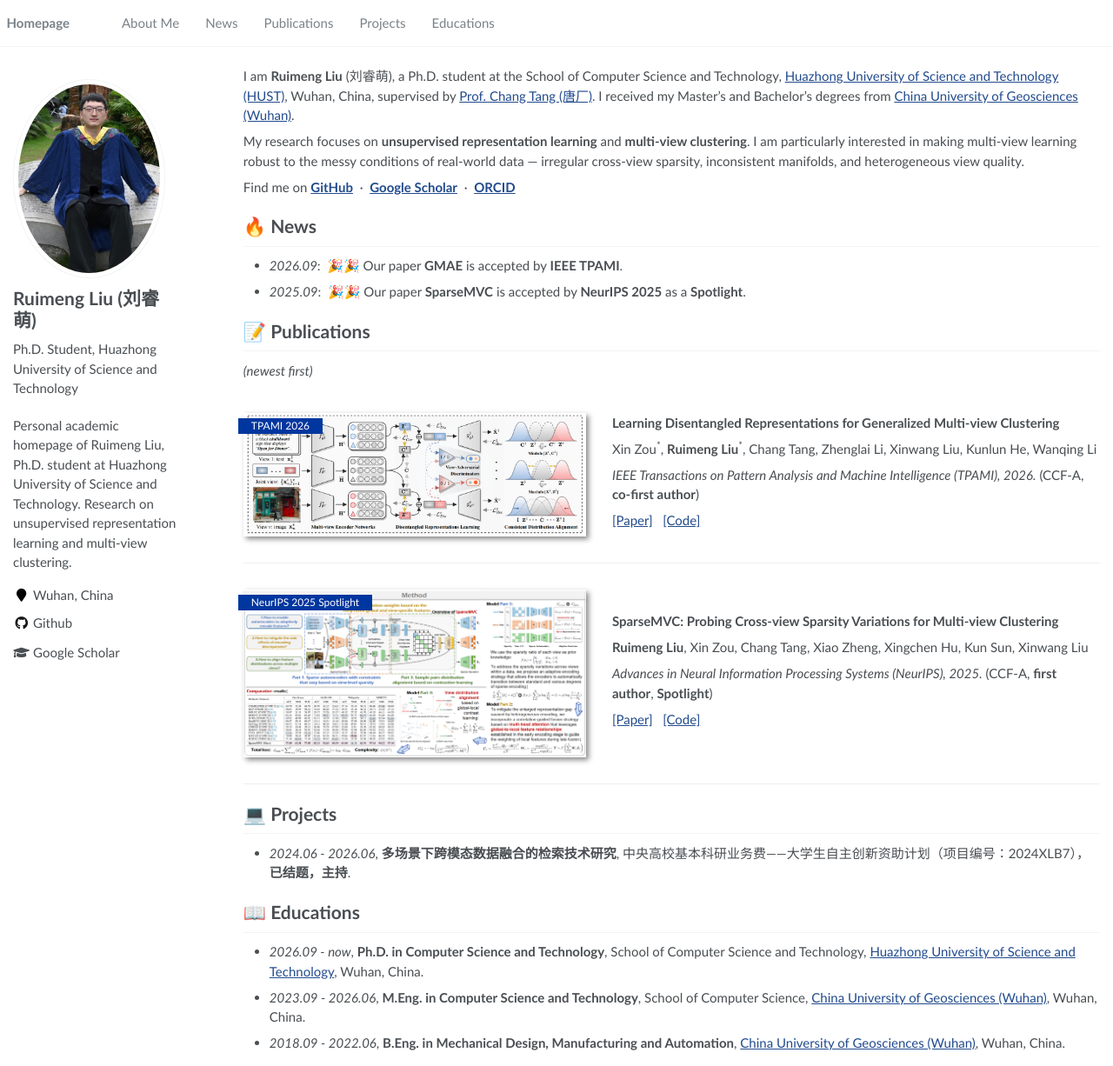
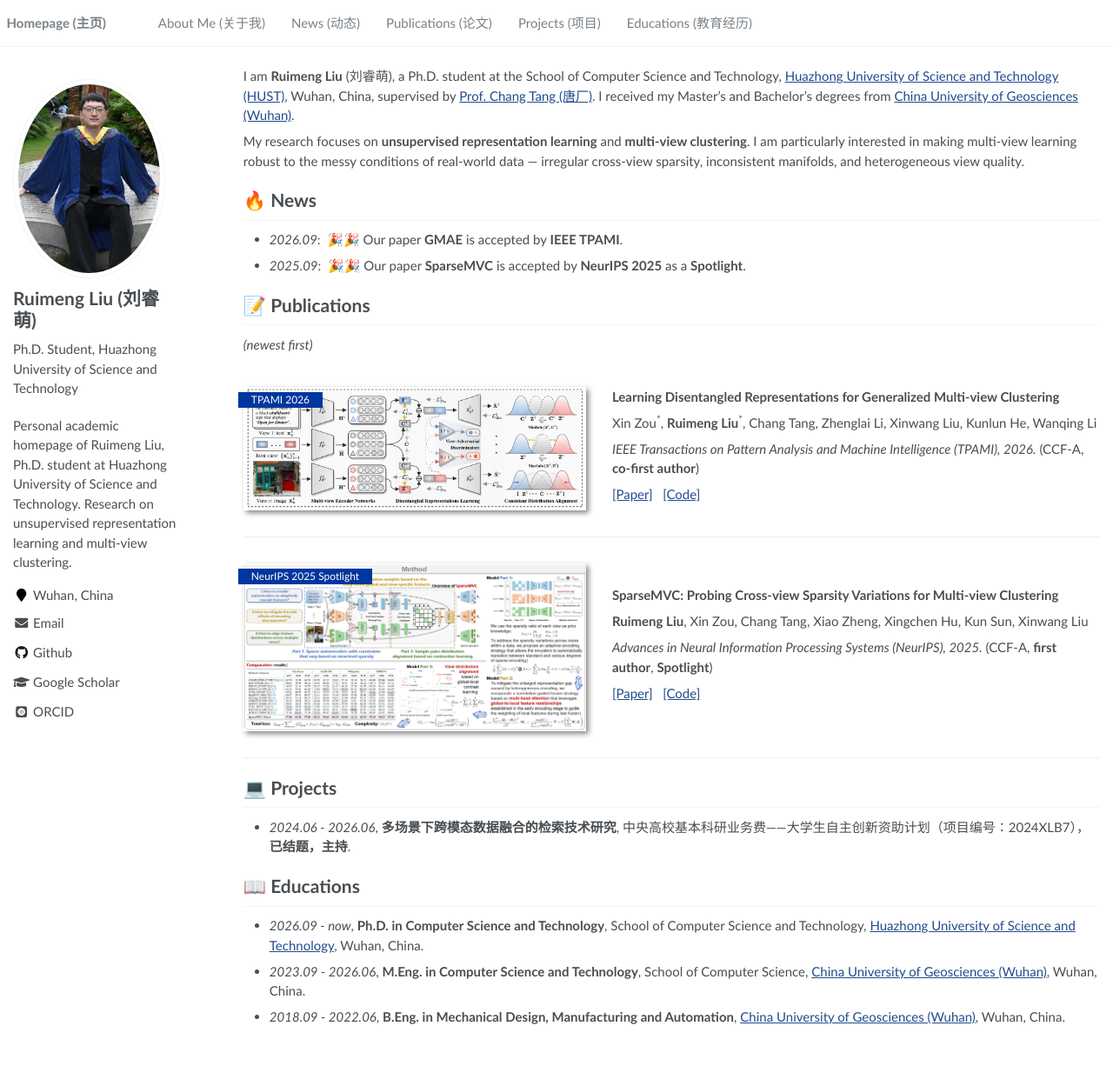
Before and after one commit to cleste-pome/cleste-pome.github.io, a Jekyll site: the page built from _pages/about.md, in a window 1280 px wide and 1226 px high. Shown: the whole window at 87% size. Built offline with Jekyll 4.4.1, drawn with Linux system fonts in a browser that asks for light colours; some web fonts are replaced.

Commit message:
Add bilingual nav labels, academic email and ORCID to sidebar; drop inline links block

```diff
--- a/_config.yml
+++ b/_config.yml
@@ -29,7 +29,7 @@ author:
   employer         :
   pubmed           :
   googlescholar    : "https://scholar.google.com/citations?user=aUBNlUUAAAAJ&hl=zh-CN"
-  email            : # TODO(小萌老师): 填上邮箱就会显示邮件图标
+  email            : "liuruimeng@hust.edu.cn"
   researchgate     :  # e.g., "https://www.researchgate.net/profile/yourprofile"
   uri              :
   bitbucket        :
@@ -46,7 +46,7 @@ author:
   lastfm           :
   linkedin         : # e.g., "linkedin username"
   dblp             : # e.g., "https://dblp.org/pid/xx/xxxx.html"
-  orcid            : # e.g., "https://orcid.org/xxxx"
+  orcid            : "https://orcid.org/0009-0007-5367-047X"
   pinterest        :
   soundcloud       :
   stackoverflow    : # http://stackoverflow.com/users/123456/username
--- a/_data/navigation.yml
+++ b/_data/navigation.yml
@@ -2,27 +2,27 @@
 # url 里的 #-xxx 对应 _pages/about.md 里 "# 🔥 News" 这种标题自动生成的锚点
 # 改标题文字时记得同步这里
 main:
-  - title: "About Me"
+  - title: "About Me (关于我)"
     url: "/#about-me"
 
-  - title: "News"
+  - title: "News (动态)"
     url: "/#-news"
 
-  - title: "Publications"
+  - title: "Publications (论文)"
     url: "/#-publications"
 
-  - title: "Projects"
+  - title: "Projects (项目)"
     url: "/#-projects"
 
-  - title: "Educations"
+  - title: "Educations (教育经历)"
     url: "/#-educations"
 
   # 有材料后再取消注释：
-  # - title: "Honors and Awards"
+  # - title: "Honors and Awards (荣誉奖项)"
   #   url: "/#-honors-and-awards"
   #
-  # - title: "Invited Talks"
+  # - title: "Invited Talks (学术报告)"
   #   url: "/#-invited-talks"
   #
-  # - title: "Internships"
+  # - title: "Internships (实习经历)"
   #   url: "/#-internships"
--- a/_includes/masthead.html
+++ b/_includes/masthead.html
@@ -4,7 +4,7 @@
       <nav id="site-nav" class="greedy-nav">
         <button><div class="navicon"></div></button>
         <ul class="visible-links">
-          <li class="masthead__menu-item masthead__menu-item--lg masthead__menu-home-item"><a href="#about-me">Homepage</a></li>
+          <li class="masthead__menu-item masthead__menu-item--lg masthead__menu-home-item"><a href="#about-me">Homepage (主页)</a></li>
           {% for link in site.data.navigation.main %}
             <li class="masthead__menu-item"><a href="{{ domain }}{{ link.url }}">{{ link.title }}</a></li>
           {% endfor %}
--- a/_pages/about.md
+++ b/_pages/about.md
@@ -14,13 +14,11 @@ I am **Ruimeng Liu** (刘睿萌), a Ph.D. student at the School of Computer Scie
 
 My research focuses on **unsupervised representation learning** and **multi-view clustering**. I am particularly interested in making multi-view learning robust to the messy conditions of real-world data — irregular cross-view sparsity, inconsistent manifolds, and heterogeneous view quality.
 
-Find me on [**GitHub**](https://github.com/cleste-pome) &nbsp;·&nbsp; [**Google Scholar**](https://scholar.google.com/citations?user=aUBNlUUAAAAJ&hl=zh-CN) &nbsp;·&nbsp; [**ORCID**](https://orcid.org/0009-0007-5367-047X)
-
 <!-- TODO(小萌老师):
   - 唐厂老师的链接我用的是他的 Google Scholar (user=quDLqhwAAAAJ)，
     他 Scholar 上的单位还写着中国地质大学，你核对一下要不要换成 HUST 主页：
     http://faculty.hust.edu.cn/tangchang/en/jsxx/2627181/jsxx/jsxx.htm
-  - 邮箱有了告诉我，加在 _config.yml 里 -->
+  - 邮箱 liuruimeng@hust.edu.cn 已加到 _config.yml，侧边栏会显示 -->
 
 # 🔥 News
 - *2026.09*: &nbsp;🎉🎉 Our paper **GMAE** is accepted by **IEEE TPAMI**.
```
